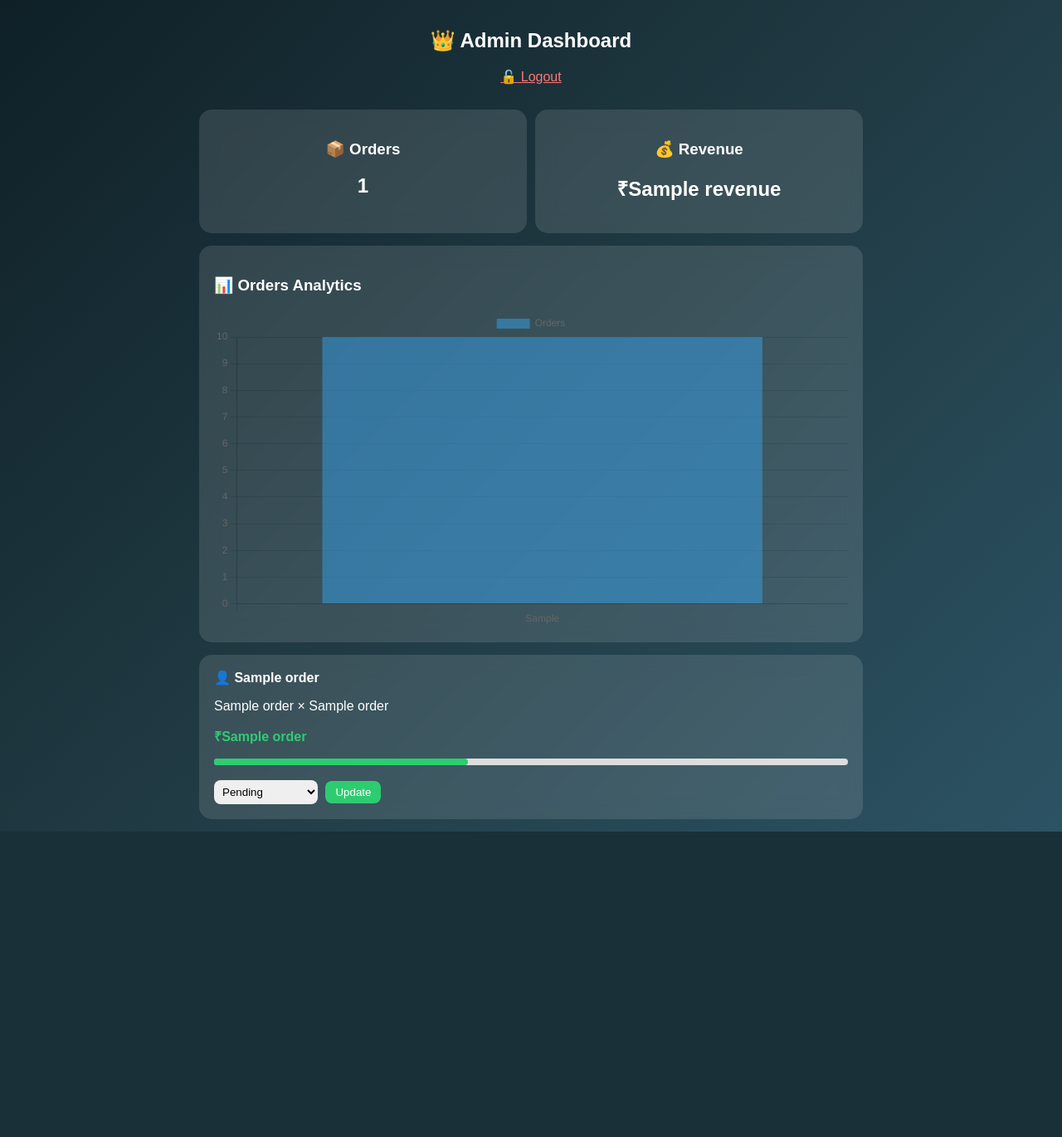
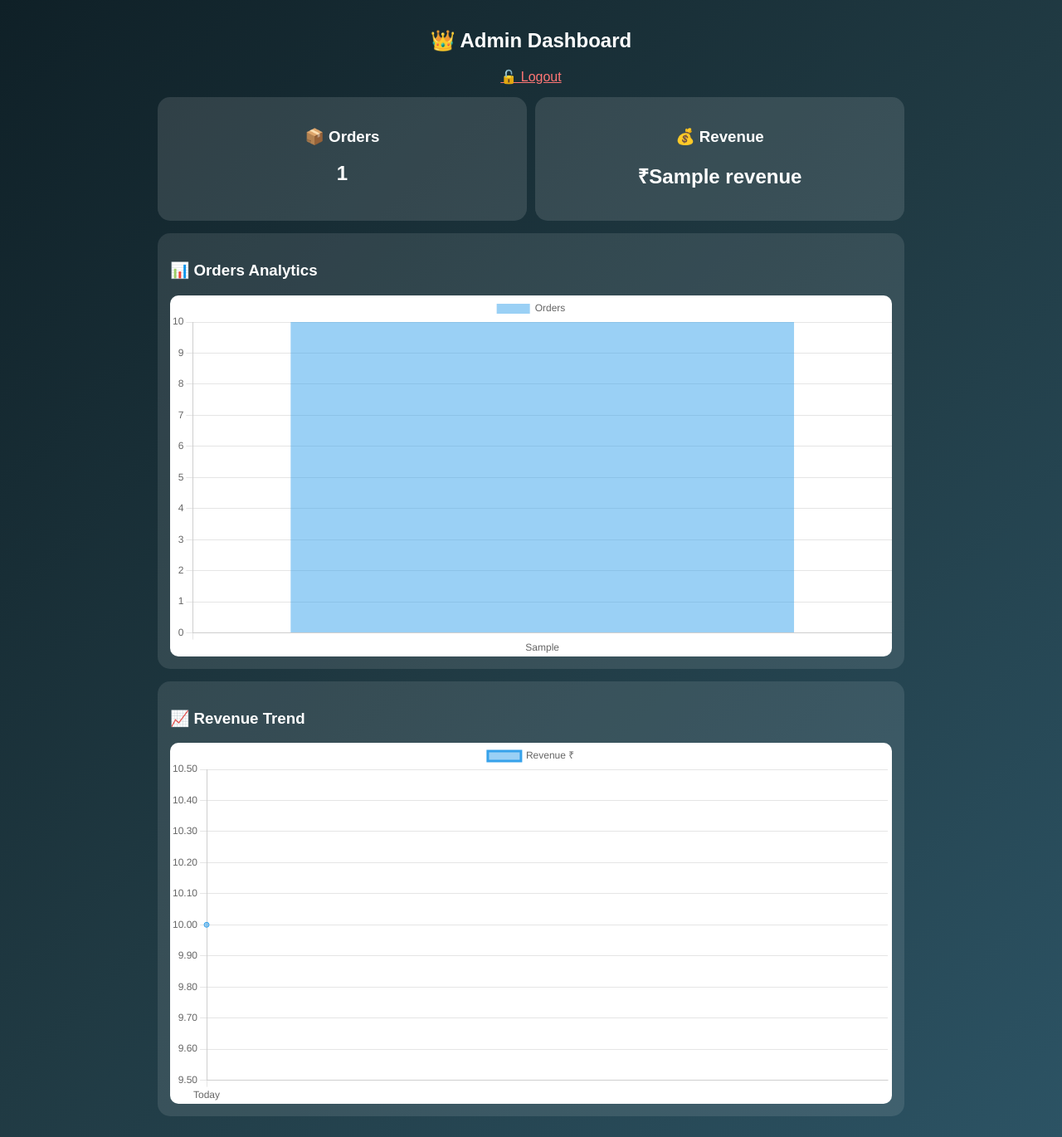
Before and after one commit to Dharun7715/Veg-Store2, a Flask app: template templates/admin.html in a window 1280 px wide. Shown: the whole page at 83% size. Before the commit the page ends 1002 px from the top, so only its background shows below. Run offline with Flask 3, Linux system fonts and the light colour scheme; the template is opened without the code that fills it: most values are stand-ins (such as "Sample title", 1, 10 or a date in 2020).

Commit message:
Update admin.html

```diff
--- a/templates/admin.html
+++ b/templates/admin.html
@@ -4,6 +4,7 @@
 <title>Admin Dashboard</title>
 <meta name="viewport" content="width=device-width, initial-scale=1.0">
 
+<!-- Chart.js -->
 <script src="https://cdn.jsdelivr.net/npm/chart.js"></script>
 
 <style>
@@ -16,12 +17,11 @@ body {
 }
 
 .container {
-    max-width: 800px;
+    max-width: 900px;
     margin: auto;
     padding: 15px;
 }
 
-/* HEADER */
 h2 {
     text-align: center;
 }
@@ -33,62 +33,35 @@ h2 {
     margin-top: 15px;
 }
 
-.top .card {
+.card {
     flex: 1;
+    background: rgba(255,255,255,0.12);
+    padding: 18px;
+    border-radius: 15px;
     text-align: center;
 }
 
-/* CARD */
-.card {
-    background: rgba(255,255,255,0.12);
-    backdrop-filter: blur(12px);
-    padding: 18px;
+/* GRAPH */
+.graph-box {
+    background: rgba(255,255,255,0.1);
+    margin-top: 15px;
+    padding: 15px;
     border-radius: 15px;
-    margin-top: 15px;
 }
 
-/* ORDER */
-.order-title {
-    font-weight: bold;
-}
-
-.price {
-    color: #2ecc71;
-    font-weight: bold;
-}
-
-/* PROGRESS */
-.progress {
-    width: 100%;
-    height: 8px;
-    background: #ddd;
+canvas {
+    background: white;
     border-radius: 10px;
     margin-top: 10px;
 }
 
-.bar {
-    height: 100%;
-    background: #2ecc71;
-    border-radius: 10px;
+/* ERROR TEXT */
+.error {
+    color: red;
+    text-align: center;
+    margin-top: 10px;
 }
 
-/* FORM */
-select {
-    padding: 6px;
-    border-radius: 8px;
-    border: none;
-}
-
-button {
-    padding: 6px 12px;
-    border-radius: 8px;
-    border: none;
-    background: #2ecc71;
-    color: white;
-    margin-left: 5px;
-}
-
-/* LOGOUT */
 .logout {
     display: block;
     text-align: center;
@@ -107,7 +80,7 @@ button {
 
 <a href="/logout" class="logout">🔓 Logout</a>
 
-<!-- TOP STATS -->
+<!-- TOP -->
 <div class="top">
 
 <div class="card">
@@ -122,56 +95,19 @@ button {
 
 </div>
 
-<!-- GRAPH -->
-<div class="card">
+<!-- BAR GRAPH -->
+<div class="graph-box">
 <h3>📊 Orders Analytics</h3>
 <canvas id="ordersChart"></canvas>
 </div>
 
-<!-- ORDERS LIST -->
-{% for o in orders %}
-
-<div class="card">
-
-<div class="order-title">
-👤 {{ o[1] }}
+<!-- LINE GRAPH -->
+<div class="graph-box">
+<h3>📈 Revenue Trend</h3>
+<canvas id="revenueChart"></canvas>
 </div>
 
-<p>{{ o[2] }} × {{ o[3] }}</p>
-
-<p class="price">₹{{ o[4] }}</p>
-
-<!-- PROGRESS -->
-<div class="progress">
-<div class="bar"
-style="width:
-{% if o[5]=='Pending' %}25%
-{% elif o[5]=='Out for Delivery' %}60%
-{% elif o[5]=='Delivered' %}100%
-{% else %}40%
-{% endif %}
-"></div>
-</div>
-
-<br>
-
-<form method="POST" action="/update_status">
-
-<input type="hidden" name="id" value="{{ o[0] }}">
-
-<select name="status">
-<option>Pending</option>
-<option>Out for Delivery</option>
-<option>Delivered</option>
-</select>
-
-<button>Update</button>
-
-</form>
-
-</div>
-
-{% endfor %}
+<div id="errorMsg" class="error"></div>
 
 </div>
 
@@ -181,9 +117,16 @@ fetch('/admin_data')
 .then(res => res.json())
 .then(data => {
 
-    const ctx = document.getElementById('ordersChart');
+    console.log("DATA:", data);
 
-    new Chart(ctx, {
+    // ❌ If no data
+    if (!data || data.labels.length === 0) {
+        document.getElementById("errorMsg").innerText = "⚠️ No data available";
+        return;
+    }
+
+    // 📊 BAR CHART
+    new Chart(document.getElementById('ordersChart'), {
         type: 'bar',
         data: {
             labels: data.labels,
@@ -191,12 +134,26 @@ fetch('/admin_data')
                 label: 'Orders',
                 data: data.values
             }]
-        },
-        options: {
-            responsive: true
         }
     });
 
+    // 📈 LINE CHART
+    new Chart(document.getElementById('revenueChart'), {
+        type: 'line',
+        data: {
+            labels: data.daily_labels,
+            datasets: [{
+                label: 'Revenue ₹',
+                data: data.daily_values,
+                tension: 0.3
+            }]
+        }
+    });
+
+})
+.catch(err => {
+    console.log("ERROR:", err);
+    document.getElementById("errorMsg").innerText = "❌ Graph load failed";
 });
 
 </script>
```
